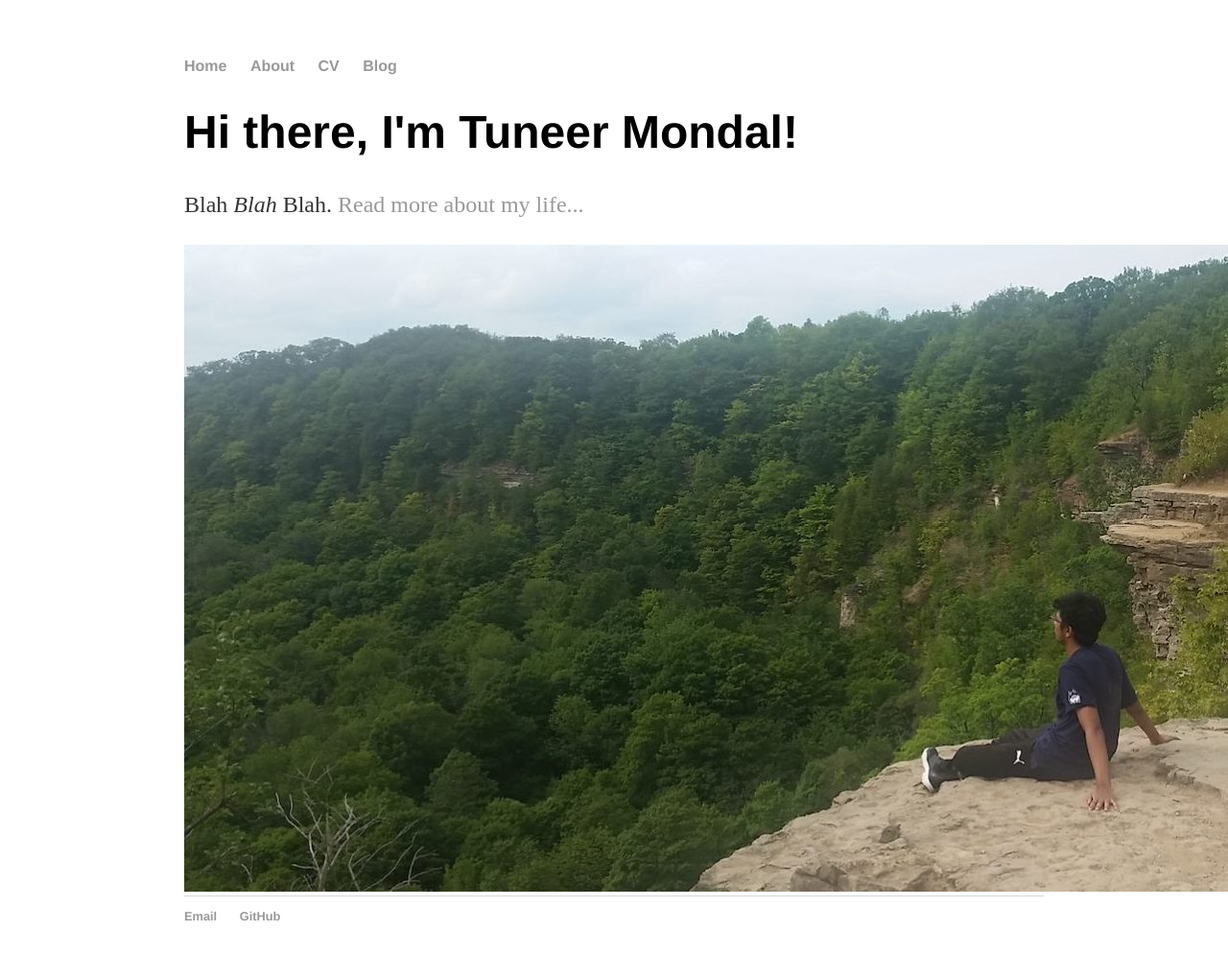
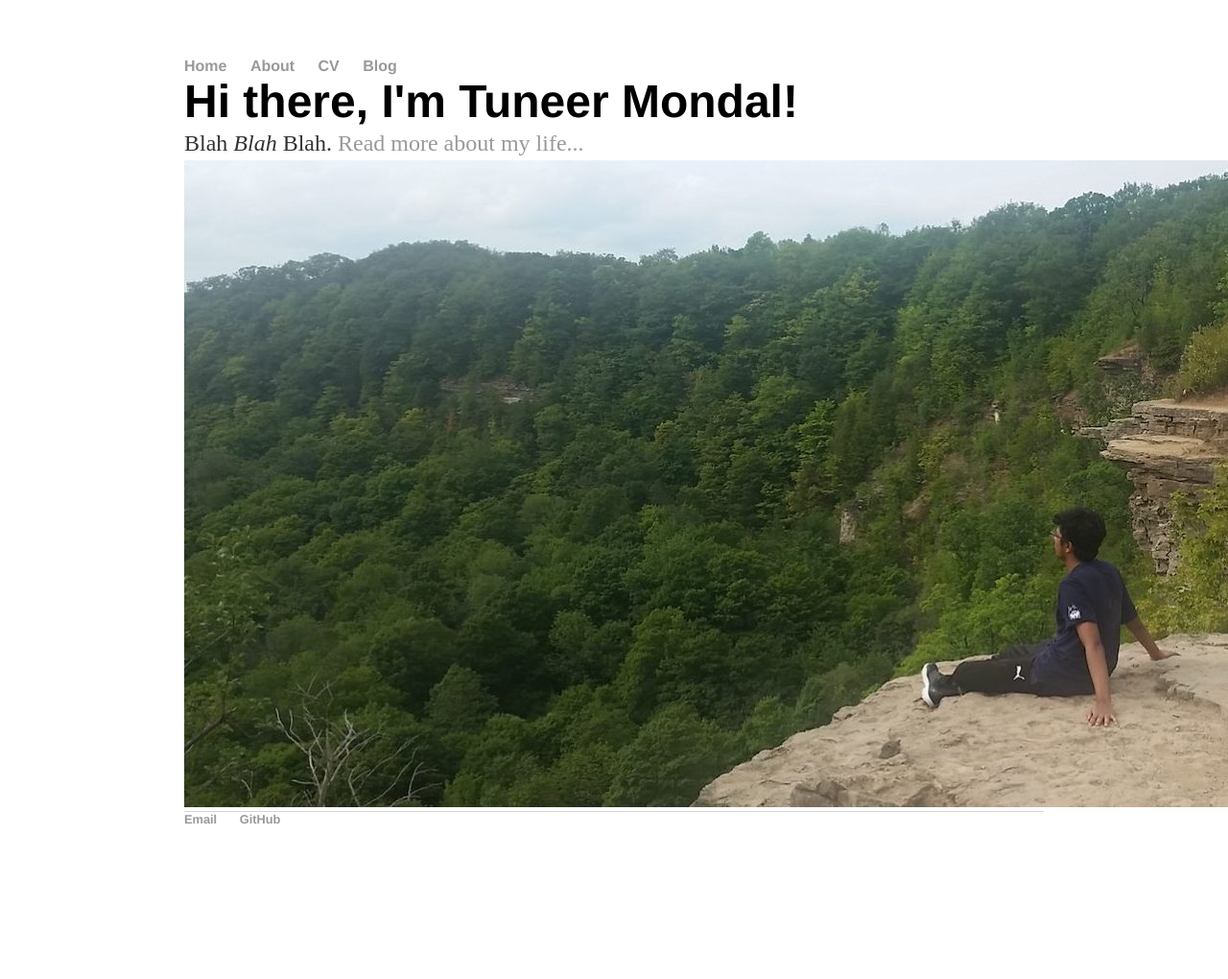
Before and after one commit to t-mondal/t-mondal.github.io, a Jekyll site: the page built from index.html, in a window 1280 px wide. Shown: the whole page at 96% size. Built offline with Jekyll 4.4.1, drawn with Linux system fonts in a browser that asks for light colours.

Commit message:
Update index.html

```diff
--- a/index.html
+++ b/index.html
@@ -14,8 +14,8 @@ title: Tuneer Mondal
 <head>
 <style>
   * {
-    padding: 2000;
-    margin: 2000;
+    padding: 0;
+    margin: 0;
   }
   .fit { /* set relative picture size */
     max-width: 50%;
```
